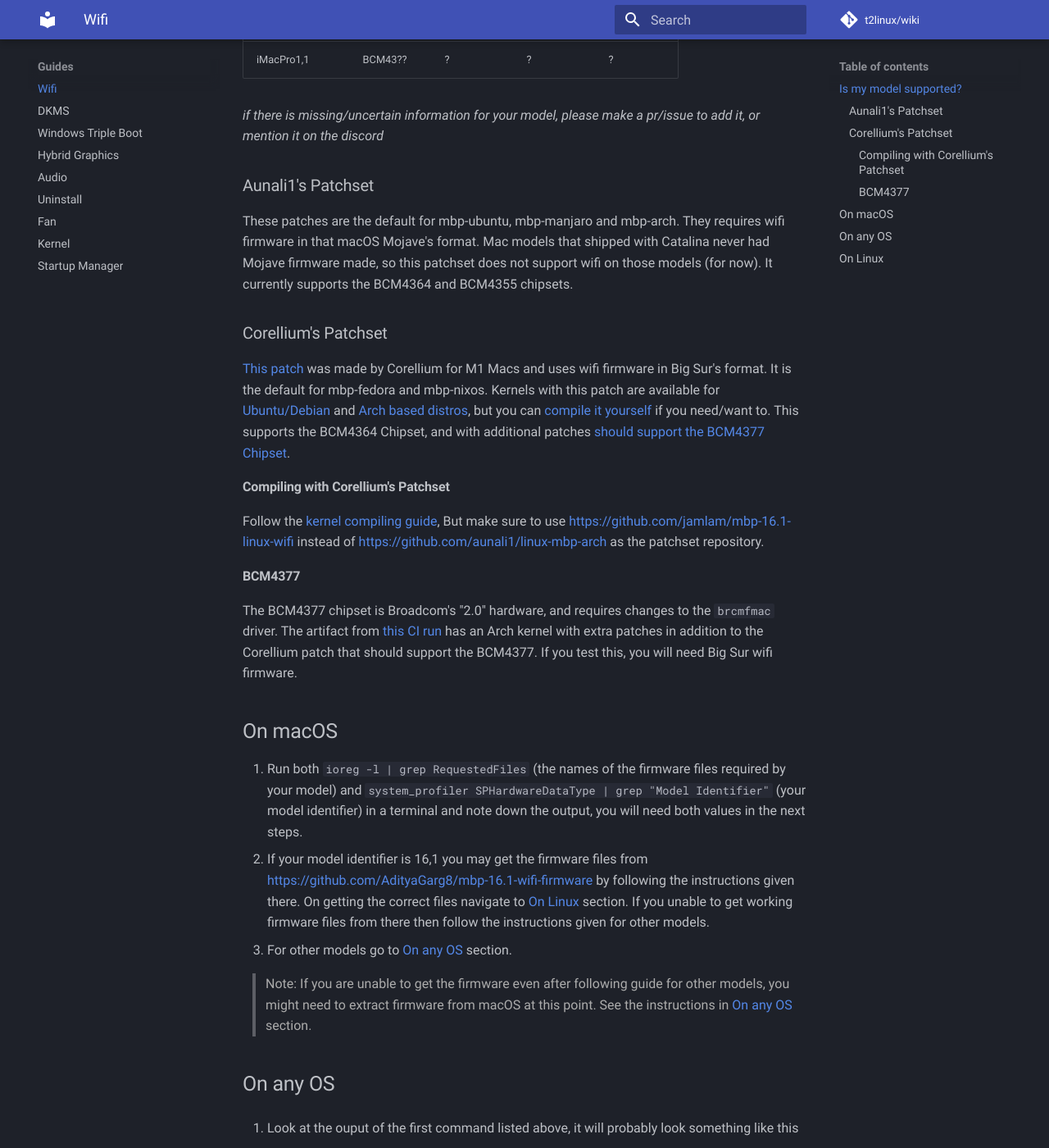
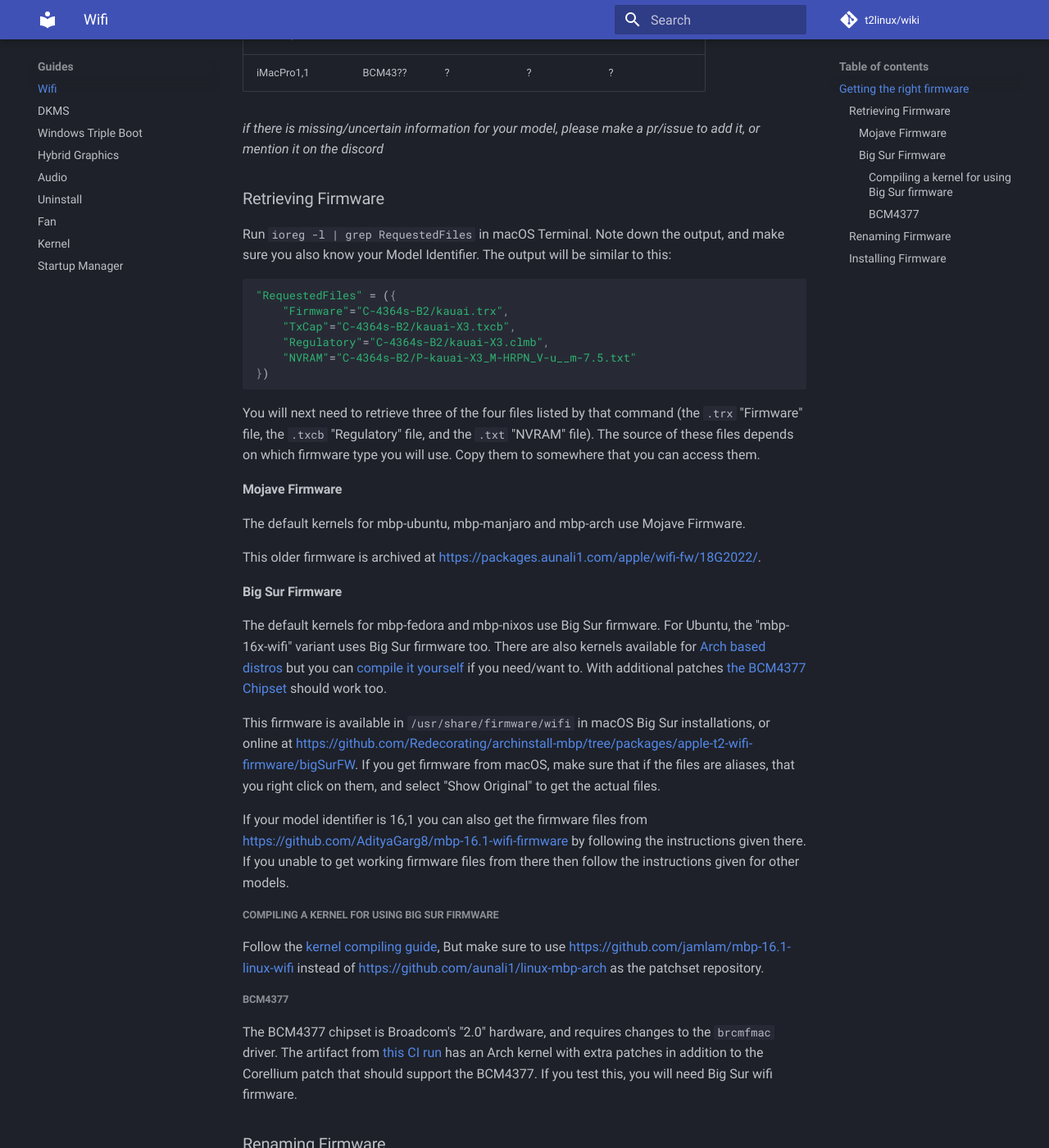
Before and after one commit to t2linux/wiki, an MkDocs documentation site: the page built from docs/guides/wifi.md, in a window 1280 px wide and 1400 px high, scrolled down 1462 px. Shown: the whole window at 82% size. Built offline with MkDocs 1.6.1 and Material for MkDocs 9.7.7, drawn with Linux system fonts in a browser that asks for light colours; comment, search, counter and statistics services are not loaded; some of the changed text lies outside the part shown.

Commit message:
Reorganise firmware collection order

````diff
--- a/docs/guides/wifi.md
+++ b/docs/guides/wifi.md
@@ -5,16 +5,16 @@ This page is a step by step guide to get wifi working on supported models.
 **Note that currently some models may not have support
 ([testing wanted](#BCM4377)), see the table below**
 
-## Is my model supported?
+## Getting the right firmware
 
-Please check which patchset is reccomended for your model by refering to
-the table below, and take note of which firmware version you will need.
-Be aware that mbp-nixos and mbp-fedora use the Corellium patchset, and
-will need Big Sur firmware.
+There are two patchsets for the linux kernel that add wifi support, but they
+each use wifi chipset firmware from different versions of macOS, and
+support different wifi chipsets.
 
-- You can check what model you have like this:
-    - On macOS:
-      `system_profiler SPHardwareDataType | grep "Model Identifier"`
+Please use the table below to check which patchsets will work for your model.
+
+- You can check your Model Identifier like this:
+    - On macOS: `system_profiler SPHardwareDataType | grep "Model Identifier"`
     - On Linux: `cat /sys/devices/virtual/dmi/id/product_name`
 - If unknown, your Mac's wifi chipset number can be found like this:
     - On macOS: `ioreg -l | grep RequestedFiles`, the number will be
@@ -23,55 +23,69 @@ will need Big Sur firmware.
     - On Linux: `lspci -d '14e4:*'`, this will also tell you the
       "Rev"/Revision.
 
-| Model        |Chipset|Revision| Island  | Patchset    |
-|----------------|---------|---|----------|-------------|
-| MacBookPro16,1 | BCM4364 | 4 | Bali     | Corellium   |
-| MacBookPro16,2 | BCM4364 | 4 | Trinidad | Corellium   |
-| MacBookPro16,3 | BCM4377 | 4?| Tahiti?  | Corellium[?](#bcm4377)|
-| MacBookPro16,4 | BCM4364 | 4 | Bali?    | Corellium   |
-| MacBookPro15,1 | BCM4364 | 3 | Kauai    | Aunali1     |
-| MacBookPro15,2 | BCM4364 | 3 | Maui     | Aunali1     |
-| MacBookPro15,3 | BCM4364 | 3 | Kauai    | Aunali1     |
-| MacBookPro15,4 | BCM4377 | 4?| Formosa  | Corellium[?](#bcm4377)|
-| MacBookAir9,1  | BCM4377 | 4 | Fiji     | Corellium[?](#bcm4377)|
-| MacBookAir8,1  | BCM4355 | ? | Hawaii   | Aunali1     |
-| MacBookAir8,2  | BCM43?? | ? | ?        | ?           |
-| MacMini8,1     | BCM4364 | 3?| Lanai    | Aunali1     |
-| MacPro7,1      | BCM43?? | ? | ?        | ?           |
-| iMac20,1       | BCM43?? | ? | ?        | ?           |
-| iMac20,2       | BCM43?? | ? | ?        | ?           |
-| iMacPro1,1     | BCM43?? | ? | ?        | ?           |
+| Model Identifier | Chipset | Revision | Island   | Firmware Options     |
+|------------------|---------|----------|----------|----------------------|
+| MacBookPro16,1   | BCM4364 | 4        | Bali     | Big Sur              |
+| MacBookPro16,2   | BCM4364 | 4        | Trinidad | Big Sur              |
+| MacBookPro16,3   | BCM4377 | 4?       | Tahiti?  | Big Sur[?](#bcm4377) |
+| MacBookPro16,4   | BCM4364 | 4        | Bali?    | Big Sur              |
+| MacBookPro15,1   | BCM4364 | 3        | Kauai    | Mojave / Big Sur     |
+| MacBookPro15,2   | BCM4364 | 3        | Maui     | Mojave / Big Sur     |
+| MacBookPro15,3   | BCM4364 | 3        | Kauai    | Mojave / Big Sur     |
+| MacBookPro15,4   | BCM4377 | 4?       | Formosa  | Big Sur[?](#bcm4377) |
+| MacBookAir9,1    | BCM4377 | 4        | Fiji     | Big Sur[?](#bcm4377) |
+| MacBookAir8,1    | BCM4355 | ?        | Hawaii   | Mojave               |
+| MacBookAir8,2    | BCM43?? | ?        | ?        | ?                    |
+| MacMini8,1       | BCM4364 | 3?       | Lanai    | Mojave / Big Sur     |
+| MacPro7,1        | BCM43?? | ?        | ?        | ?                    |
+| iMac20,1         | BCM43?? | ?        | ?        | ?                    |
+| iMac20,2         | BCM43?? | ?        | ?        | ?                    |
+| iMacPro1,1       | BCM43?? | ?        | ?        | ?                    |
 
 *if there is missing/uncertain information for your model, please make a
 pr/issue to add it, or mention it on the discord*
 
-### Aunali1's Patchset
+### Retrieving Firmware
 
-These patches are the default for mbp-ubuntu, mbp-manjaro and mbp-arch.
-They requires wifi firmware in that macOS Mojave's format. Mac models
-that shipped with Catalina never had Mojave firmware made, so this
-patchset does not support wifi on those models (for now). It currently
-supports the BCM4364 and BCM4355 chipsets.
+Run `ioreg -l | grep RequestedFiles` in macOS Terminal. Note down the output, and make sure you also know your Model Identifier. The output will be similar to this:
 
-### Corellium's Patchset
+```json
+"RequestedFiles" = ({
+    "Firmware"="C-4364s-B2/kauai.trx",
+    "TxCap"="C-4364s-B2/kauai-X3.txcb",
+    "Regulatory"="C-4364s-B2/kauai-X3.clmb",
+    "NVRAM"="C-4364s-B2/P-kauai-X3_M-HRPN_V-u__m-7.5.txt"
+})
+```
 
-[This patch](https://github.com/corellium/linux-m1/commit/02ad06fbf2b35916ee329a9bb80d73840d6e2973)
-was made by Corellium for M1 Macs and uses wifi firmware in Big Sur's
-format. It is the default for mbp-fedora and mbp-nixos. Kernels with
-this patch are available for [Ubuntu/Debian](https://github.com/Redecorating/mbp-ubuntu-kernel/releases)
-and [Arch based distros](https://github.com/Redecorating/mbp-16.1-linux-wifi/releases),
-but you can [compile it yourself](#compiling-with-corelliums-patchset)
-if you need/want to. This supports the BCM4364 Chipset, and with
-additional patches [should support the BCM4377 Chipset](#BCM4377).
+You will next need to retrieve three of the four files listed by that command (the `.trx` "Firmware" file, the `.txcb` "Regulatory" file, and the `.txt` "NVRAM" file). The source of these files depends on which firmware type you will use. Copy them to somewhere that you can access them.
 
-#### Compiling with Corellium's Patchset
+#### Mojave Firmware
+
+The default kernels for mbp-ubuntu, mbp-manjaro and mbp-arch use Mojave Firmware.
+
+This older firmware is archived at [https://packages.aunali1.com/apple/wifi-fw/18G2022/](https://packages.aunali1.com/apple/wifi-fw/18G2022/).
+
+#### Big Sur Firmware
+
+The default kernels for mbp-fedora and mbp-nixos use Big Sur firmware. For
+Ubuntu, the "mbp-16x-wifi" variant uses Big Sur firmware too. There are also
+kernels available for [Arch based distros](https://github.com/Redecorating/mbp-16.1-linux-wifi/releases)
+but you can [compile it yourself](#compiling-with-corelliums-patchset) if you need/want to.
+With additional patches [the BCM4377 Chipset](#BCM4377) should work too.
+
+This firmware is available in `/usr/share/firmware/wifi` in macOS Big Sur installations, or online at [https://github.com/Redecorating/archinstall-mbp/tree/packages/apple-t2-wifi-firmware/bigSurFW](https://github.com/Redecorating/archinstall-mbp/tree/packages/apple-t2-wifi-firmware/bigSurFW). If you get firmware from macOS, make sure that if the files are aliases, that you right click on them, and select "Show Original" to get the actual files.
+
+If your model identifier is 16,1 you can also get the firmware files from [https://github.com/AdityaGarg8/mbp-16.1-wifi-firmware](https://github.com/AdityaGarg8/mbp-16.1-wifi-firmware) by following the instructions given there. If you unable to get working firmware files from there then follow the instructions given for other models.
+
+##### Compiling a kernel for using Big Sur firmware
 
 Follow the [kernel compiling guide](https://wiki.t2linux.org/guides/kernel/#compile),
 But make sure to use [https://github.com/jamlam/mbp-16.1-linux-wifi](https://github.com/jamlam/mbp-16.1-linux-wifi)
 instead of [https://github.com/aunali1/linux-mbp-arch](https://github.com/aunali1/linux-mbp-arch)
 as the patchset repository.
 
-#### BCM4377
+##### BCM4377
 
 The BCM4377 chipset is Broadcom's "2.0" hardware, and requires changes to
 the `brcmfmac` driver. The artifact from [this CI run](https://github.com/Redecorating/mbp-16.1-linux-wifi/actions/runs/1037316726)
@@ -79,43 +93,16 @@ has an Arch kernel with extra patches in addition to the
 Corellium patch that should support the BCM4377. If you test this, you
 will need Big Sur wifi firmware.
 
-## On macOS
+### Renaming Firmware
 
-1. Run both `ioreg -l | grep RequestedFiles` (the names of the firmware files required by your model) and `system_profiler SPHardwareDataType | grep "Model Identifier"` (your model identifier) in a terminal and note down the output, you will need both values in the next steps.
-2. If your model identifier is 16,1 you may get the firmware files from [https://github.com/AdityaGarg8/mbp-16.1-wifi-firmware](https://github.com/AdityaGarg8/mbp-16.1-wifi-firmware) by following the instructions given there. On getting the correct files navigate to [On Linux](https://wiki.t2linux.org/guides/wifi/#on-linux) section. If you unable to get working firmware files from there then follow the instructions given for other models.
-3. For other models go to [On any OS](https://wiki.t2linux.org/guides/wifi/#on-any-os) section.
+- Rename the `.trx` "Firmware" file to `brcmfmac4364-pcie.bin`, but change `4364` to your wifi chipset number.
+- Do the same for the `.clmb` "Regulatory" file and rename it to `brcmfmac4364-pcie.clm_blob`. Again, change `4364` to your chipset number.
+- Lastly, rename the `.txt` "NVRAM" file to `brcmfmac4364-pcie.Apple Inc.-MacBookPro15,1.txt` but in addition to changing `4364` to your chipset number, change `MacBookPro15,1` to your Model Identifier.
 
-> Note: If you are unable to get the firmware even after following guide for other models, you might need to extract firmware from macOS at this point. See the instructions in [On any OS](https://wiki.t2linux.org/guides/wifi/#on-any-os) section.
-
-## On any OS
-
-1. Look at the ouput of the first command listed above, it will probably look something like this
-
-    ```json
-    "RequestedFiles" = ({
-        "Firmware"="C-4364s-B2/kauai.trx",
-        "TxCap"="C-4364s-B2/kauai-X3.txcb",
-        "Regulatory"="C-4364s-B2/kauai-X3.clmb",
-        "NVRAM"="C-4364s-B2/P-kauai-X3_M-HRPN_V-u__m-7.5.txt"
-    })
-    ```
-
-    - If you need Mojave firmware, it is available at [https://packages.aunali1.com/apple/wifi-fw/18G2022/](https://packages.aunali1.com/apple/wifi-fw/18G2022/).
-
-    - If you need Big Sur firmware, then it is avaliable in `/usr/share/firmware/wifi` in macOS Big Sur installations, or online at [https://github.com/Redecorating/archinstall-mbp/tree/packages/apple-t2-wifi-firmware/bigSurFW](https://github.com/Redecorating/archinstall-mbp/tree/packages/apple-t2-wifi-firmware/bigSurFW).
-
-    > Note: For many Mac models, the paths of firmware files shown in terminal (step 1) lead to aliases (shortcuts). In such cases while extracting from macOS, right click on the alias and choose show original. This will select the correct firmware file which you have to use and thus extract the selected file instead.
-
-    > Note: If you do not have the 4364 chipset, make sure to use your wifi chipset's identifier in the firmware names (i.e. replace 4364 with 4355).
-
-    - Look at the path of the file in the command output that ends in `.trx`. On the website, download that file and rename it to `brcmfmac4364-pcie.bin`.
-    - Do the same for the `.clmb` file and rename it to `brcmfmac4364-pcie.clm_blob`.
-    - In the end, download the `.txt` file and rename it to `brcmfmac4364-pcie.Apple Inc.-MacBookPro15,1.txt` but change the `15,1` in this string to model identifier was the output of the second command described [here](https://wiki.t2linux.org/guides/wifi/#on-macos).
-
-## On Linux
+### Installing Firmware
 
 1. Now that you got those 3 files, move them to `/lib/firmware/brcm/`.
-2. Check that the files are in place with `ls -l /lib/firmware/brcm | grep 4364`. Replace 4364 with you wifi chipset's identifier. The output should look something like this
+2. Check that the files are in place with `ls -l /lib/firmware/brcm|grep -E "43(64|55|77)"`. The output should look something like this
 
     ```plain
     -rw-r--r--. 1 root root   12860 Mar  1 12:44 brcmfmac4364-pcie.Apple Inc.-MacBookPro15,1.txt
````
